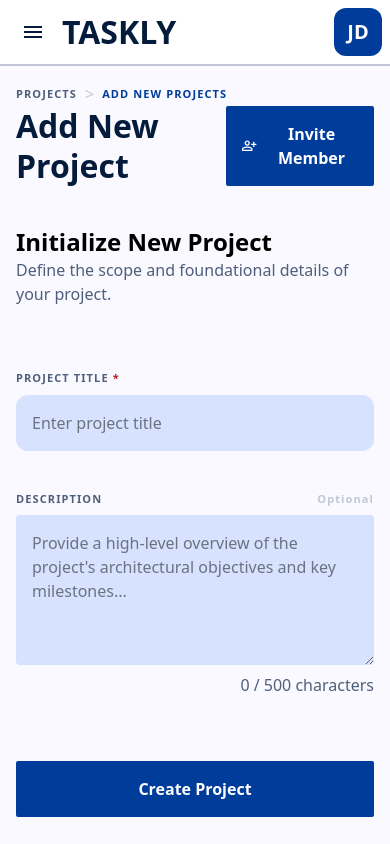
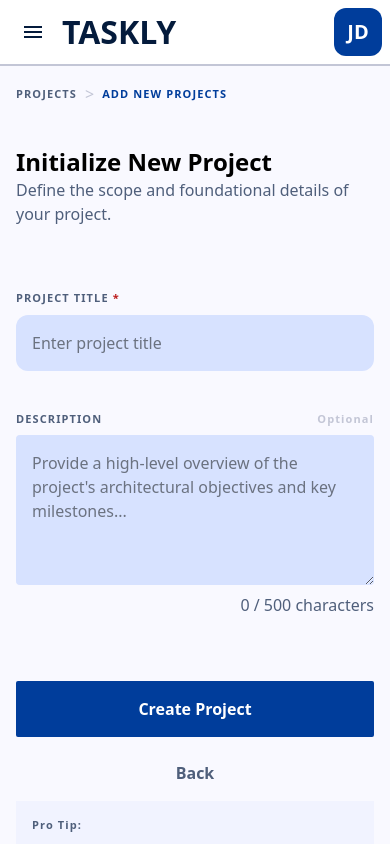
Before and after one commit to Alihossam916/Taskly--task-managment-, a Next.js app: page /project/add in a window 390 px wide. Shown: the top 844 px of the page. Built offline with nearby package versions, Linux system fonts and the light colour scheme; no server answers.

Commit message:
style: change project page layout for mobile view

```diff
--- a/src/app/(main)/project/add/page.tsx
+++ b/src/app/(main)/project/add/page.tsx
@@ -15,7 +15,7 @@
           Add new projects
         </p>
       </div>
-      <div className="flex items-center justify-between">
+      <div className="hidden sm:flex items-center justify-between">
         <h1 className="headline-lg text-slate-3">Add New Project</h1>
         <Button className="w-fit flex items-center gap-2 rounded-xs!">
           <AddMemberIcon />
```
